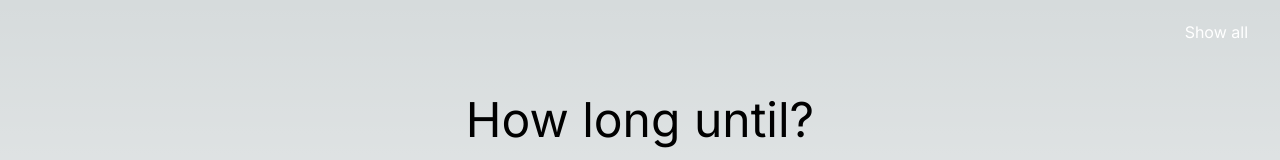
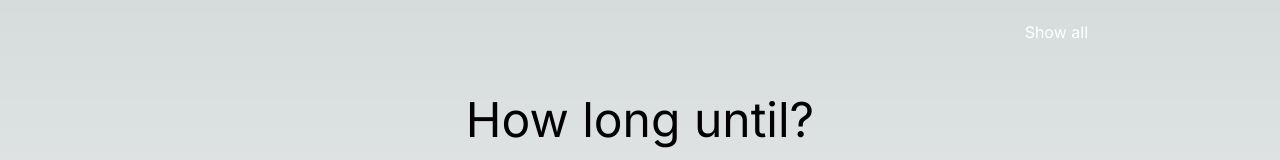
Before and after one commit to stefanluth/until, a Next.js app: page / in a window 1280 px wide. Shown: the top 160 px of the page. Built offline with nearby package versions, Linux system fonts and the light colour scheme.

Commit message:
Adjust padding

```diff
--- a/app/_components/NavBar.tsx
+++ b/app/_components/NavBar.tsx
@@ -6,7 +6,7 @@ import { usePathname } from 'next/navigation';
 export function NavBar() {
   const pathname = usePathname();
   return (
-    <nav className="flex h-16 gap-8 pr-8 justify-end items-center">
+    <nav className="flex h-16 gap-8 px-8 lg:px-48 justify-end items-center">
       {pathname !== '/' && (
         <Link className="text-white hover:underline hover:text-gray-200" href="/">
           Create
```
